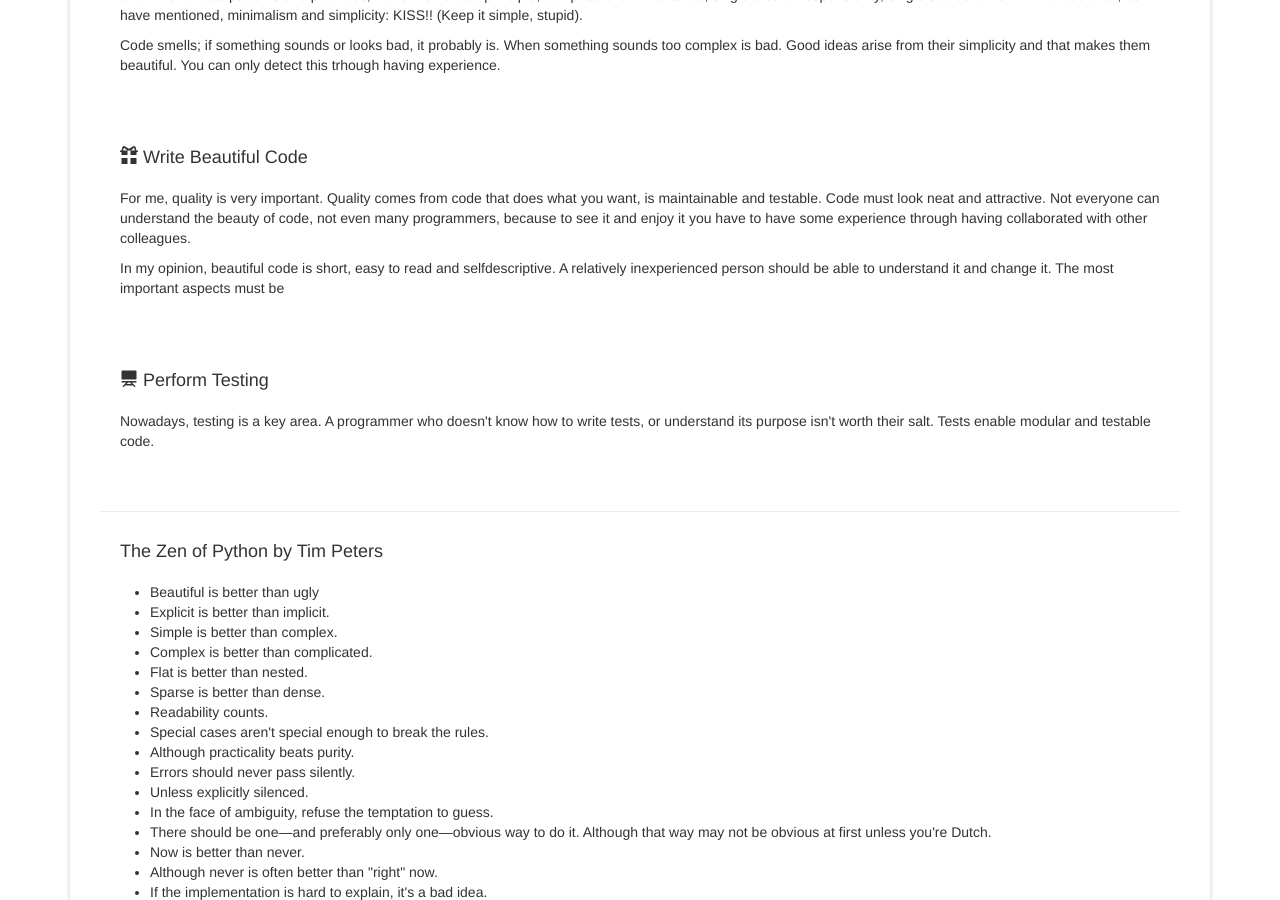
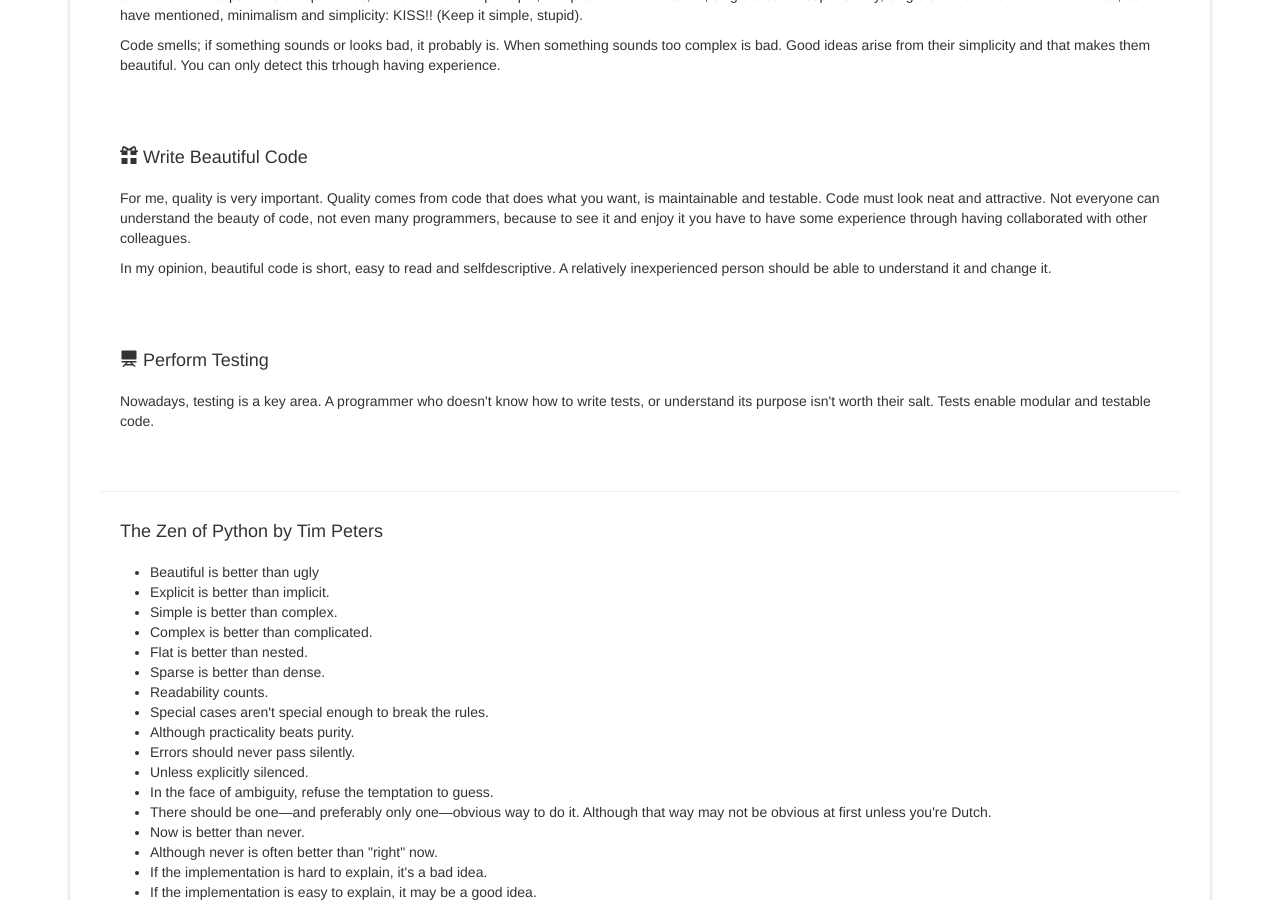
Before and after one commit to pearpages/my-blog-v1, a Jekyll site: the page built from pere-pages-soms/index.html, in a window 1280 px wide and 900 px high, scrolled down 1296 px. Built offline with Jekyll 4.4.1, drawn with Linux system fonts in a browser that asks for light colours.

Commit message:
typo in about

```diff
--- a/pere-pages-soms/index.html
+++ b/pere-pages-soms/index.html
@@ -103,7 +103,7 @@
 
 <p>For me, quality is very important. Quality comes from code that does what you want, is maintainable and testable. Code must look neat and attractive. Not everyone can understand the beauty of code, not even many programmers, because to see it and enjoy it you have to have some experience through having collaborated with other colleagues.</p>
 
-<p>In my opinion, beautiful code is short, easy to read and selfdescriptive. A relatively inexperienced person should be able to understand it and change it. The most important aspects must be</p>
+<p>In my opinion, beautiful code is short, easy to read and selfdescriptive. A relatively inexperienced person should be able to understand it and change it.</p>
 </div>
 
 <div class="row">
```
